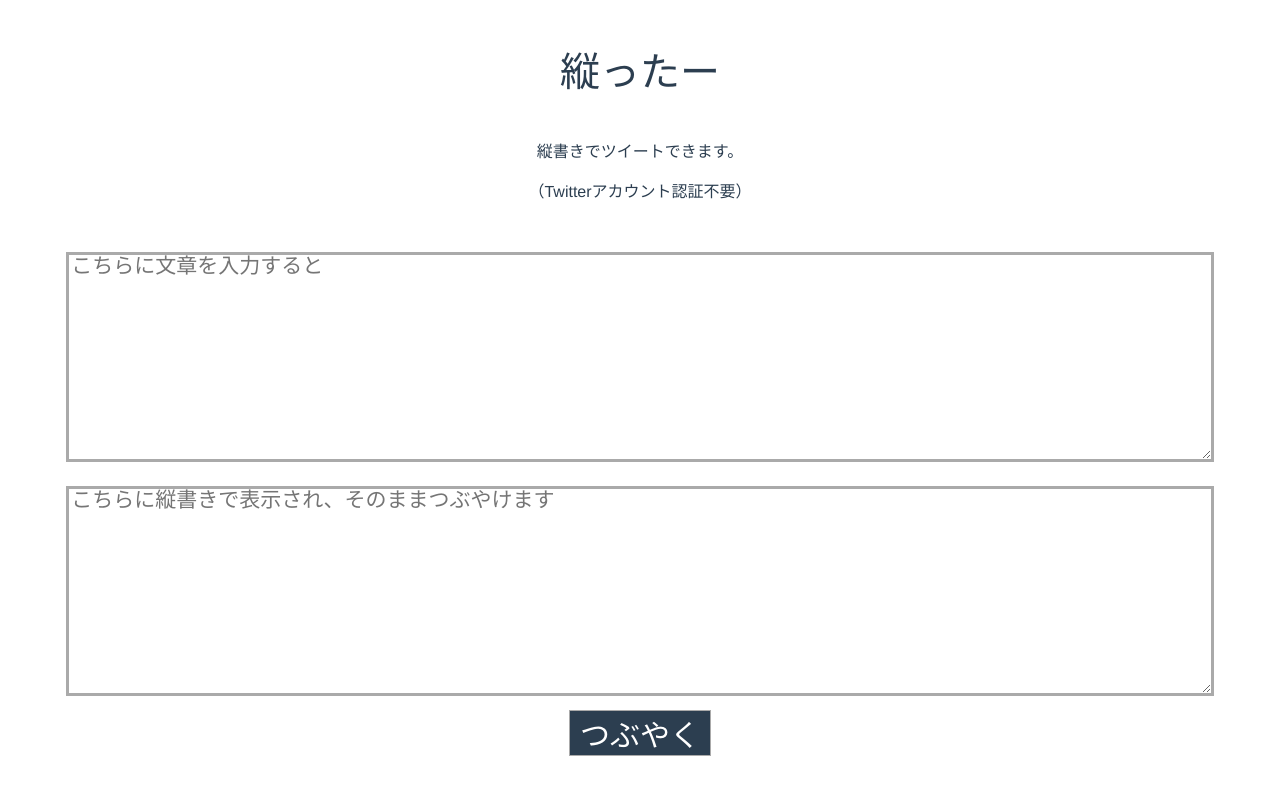
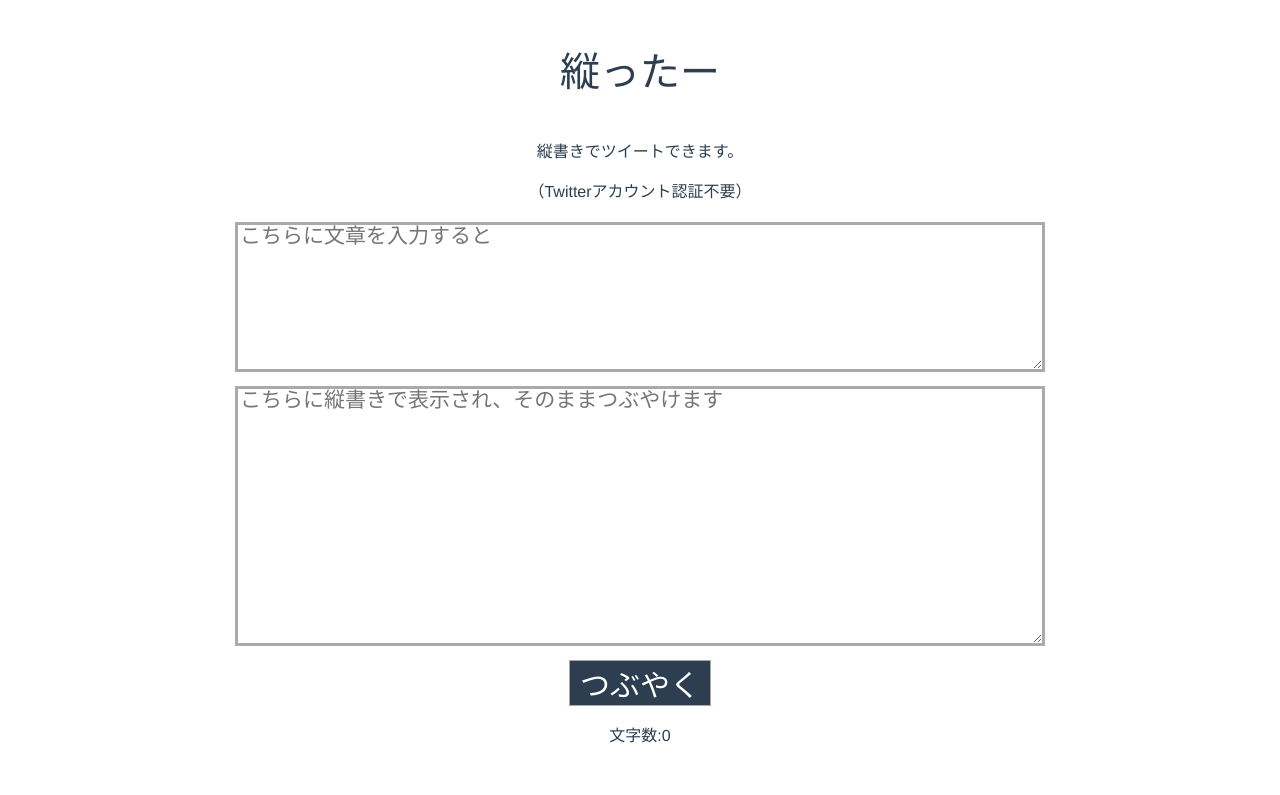
Before and after one commit to iwatos/tatetter, a Vue app: page / in a window 1280 px wide. Shown: the top 795 px of the page. Built offline with nearby package versions, Linux system fonts and the light colour scheme.

Commit message:
fix:レスポンシブデザイン対応,枠幅調整 add:文字数カウント追加

```diff
--- a/src/components/Content.vue
+++ b/src/components/Content.vue
@@ -7,10 +7,11 @@
     </div>
 
     <div class="sendForm">
-      <textarea v-model="text" :placeholder="'こちらに文章を入力すると'"></textarea>
-      <textarea readonly v-model="verticalText" :placeholder="'こちらに縦書きで表示され、そのままつぶやけます'"></textarea>
+      <textarea class="horizon" v-model="text" :placeholder="'こちらに文章を入力すると'"></textarea>
+      <textarea class="vertical" readonly v-model="verticalText" :placeholder="'こちらに縦書きで表示され、そのままつぶやけます'"></textarea>
       <br>
       <a :href="hreftext" target="_blank">つぶやく</a>
+      <p>文字数:{{ verticalTextLength }}</p>
     </div>
 
     <div class="notes">
@@ -174,6 +175,13 @@
       return text
     },
     /**
+      * 縦書き文字列を算出する
+      * @return {String} 縦書き文字列
+      */
+    verticalTextLength: function () {
+      return this.verticalText.length
+    },
+    /**
       * ツイートページ遷移用のURLを算出する
       * @return {String} 縦書き文字列
       */
@@ -198,7 +206,7 @@
 }
 .siteInformation {
   text-align: center;
-  margin: 40px;
+  margin: 20px;
 }
 .sendForm {
   display: block;
@@ -208,9 +216,9 @@
     border: medium solid #aaaaaa;
     line-height: 1em;
     text-align: left;
-    width: 90%;
-    height: 200px;
-    margin: 10px;
+    width: 70%;
+    max-width: 800px;
+    margin: 0 0 10px 0;
     resize: vertical;
   };
   a {
@@ -223,9 +231,23 @@
     color: #ffffff;
   };
 }
+.horizon {
+    height: 140px;
+}
+.vertical {
+    height: 250px;
+}
 .notes {
   display: flex;
 	justify-content: center;
   margin: 30px 0;
 }
+
+@media(max-width: 670px) {
+  .sendForm {
+    textarea {
+      width: 95%;
+    }
+  }
+}
 </style>
```
